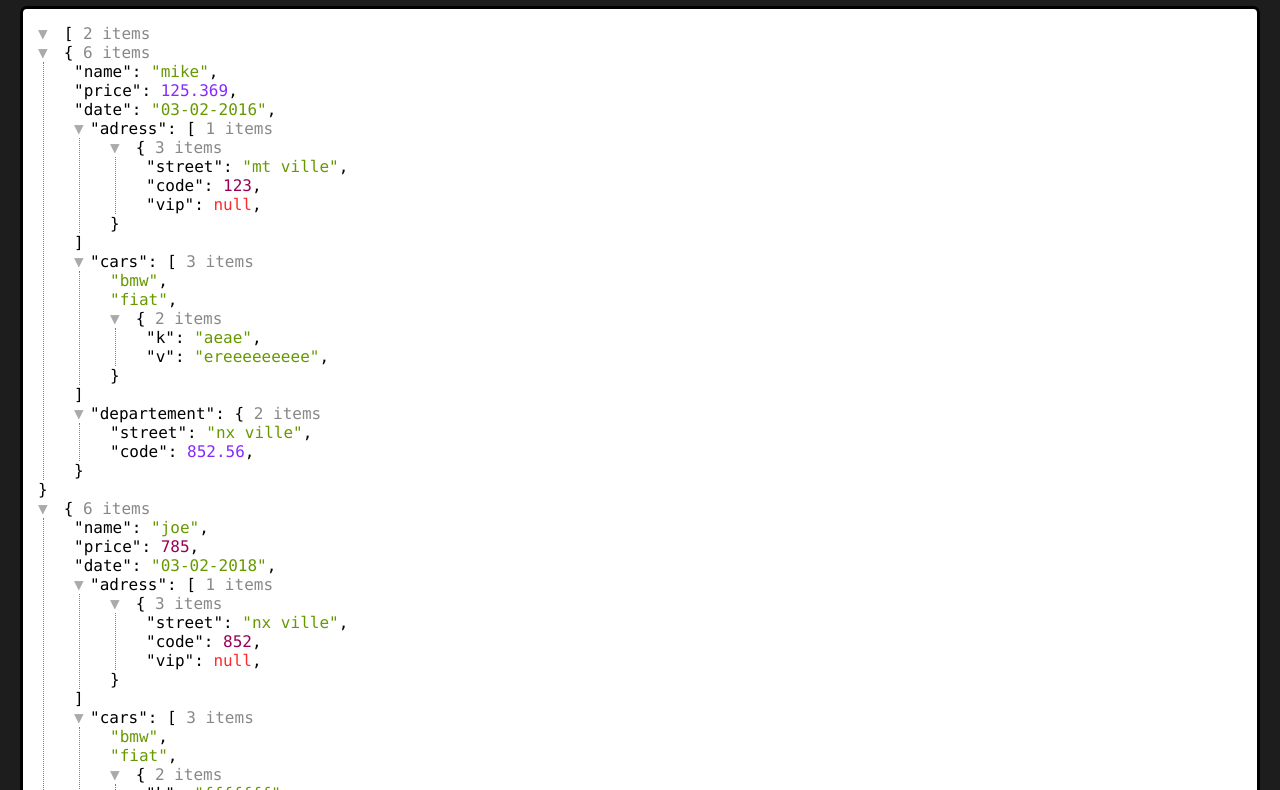
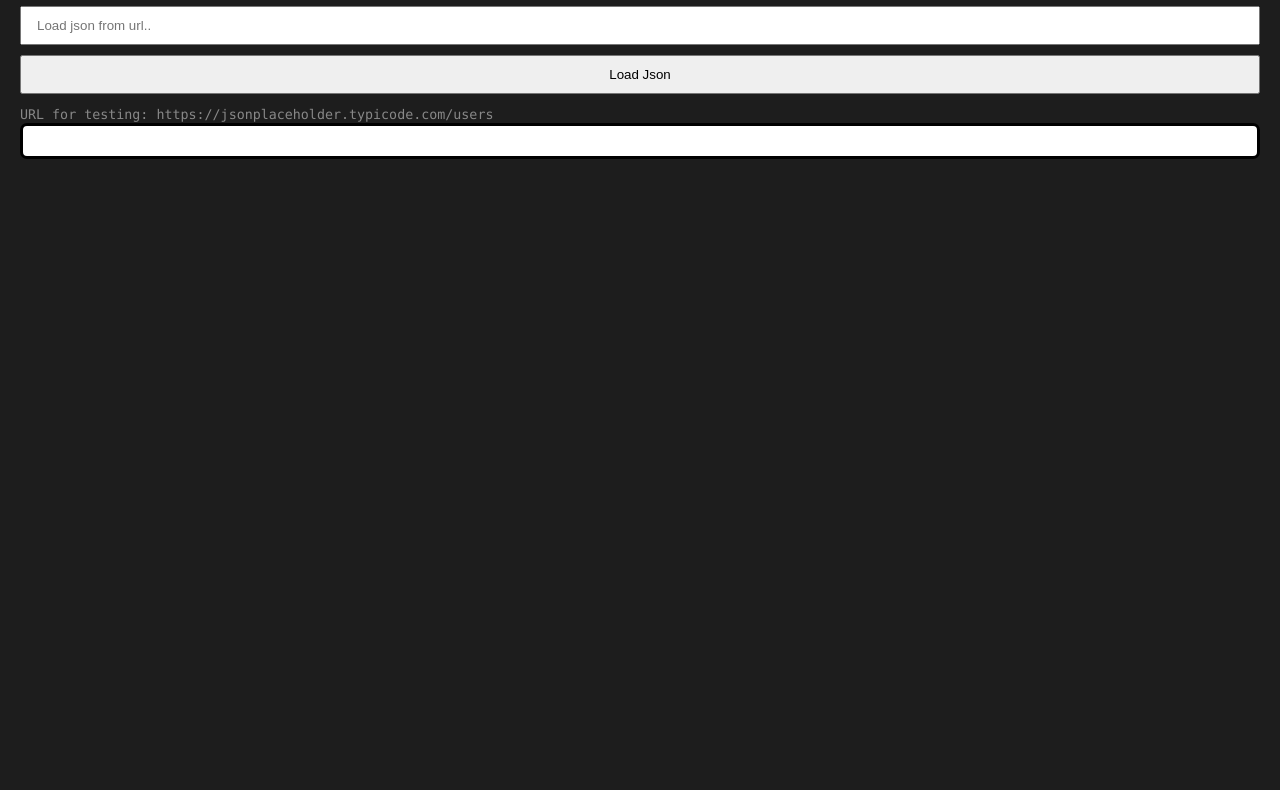
Before and after one commit to wutility/json-viewer, a website: page public/index.html in a window 1280 px wide. Shown: the part 95-885 px from the top of the page. After the commit the page ends 800 px from the top, so only its background shows below. Drawn offline with Linux system fonts and the light colour scheme; files that its build step writes are made by us from their sources; files whose address does not match are found by name.

Commit message:
update app

```diff
--- a/public/index.html
+++ b/public/index.html
@@ -5,49 +5,79 @@
   <meta charset="UTF-8">
   <meta name="viewport" content="width=device-width, initial-scale=1.0">
   <title>Document</title>
-  <link rel="stylesheet" href="../src/index.css">
+  <link rel="stylesheet" href="../build/index.css">
+  <style>
+    * {
+      box-sizing: border-box;
+    }
+
+    body {
+      background-color: #1d1d1d;
+      color: #fff;
+      font-family: Consolas, Georgia, Times, 'Times New Roman', serif;
+      margin: 0;
+      padding: 20px;
+    }
+
+    #root {
+      background-color: #fff;
+      color: #000000;
+      border: 3px solid #000000;
+      padding: 15px;
+      border-radius: 7px;
+    }
+
+    .jsv {
+      font-size: 13px;
+      font-family: consolas;
+      min-width: 100vw;
+      min-height: 100vh;
+    }
+
+    a {
+      color: #fff
+    }
+
+    .w-100 {
+      width: 100%;
+    }
+
+    .mb-10 {
+      margin-bottom: 10px !important;
+    }
+
+    input,
+    button {
+      padding: 10px 15px;
+    }
+
+    .d-flex {display: flex; justify-content: space-between; align-items: center;}
+  </style>
 </head>
 
 <body>
-  <script src="../src/jsv.js"></script>
+  <script src="../build/index.js"></script>
 
-  <h1>Ultra lightweight Json View</h1>
+  <header class="d-flex">
+    <h1>Fast and Ultra lightweight Json Viewer ~3KB</h1>
+    <a href="https://github.com/haikelfazzani/json-view">Github Link</a>
+  </header>
+
+  <input type="url" id="json-url" class="w-100 mb-10" placeholder="Load json from url.." />
+  <button id="btn-load" class="w-100 mb-10">Load Json</button>
+  <small class="txt-mute mb-10">URL for testing: https://jsonplaceholder.typicode.com/users</small>
+
   <div id="root"></div>
-  <a href="https://github.com/haikelfazzani/json-view">Github Link</a>
 
   <script>
-    let data = [
-      {
-        name: "mike",
-        price: 125.369,
-        date:'03-02-2016',
-        adress: [{ street: 'mt ville', code: 123,vip:null }],
-        cars: ['bmw', 'fiat', { k: 'aeae', v: 'ereeeeeeeee' }],
-        departement: { street: 'nx ville', code: 852.56 }
-      },
-      {
-        name: "joe",
-        price: 785.0,
-        date:'03-02-2018',
-        adress: [{ street: 'nx ville', code: 852,vip:null }],
-        cars: ['bmw', 'fiat', { k: 'fffffff', v: 'ssssssssss' }],
-        departement: { street: 'nx ville', code: 852 }
-      }
-    ];
-
-    let data1 = {
-      name: "joe doe",
-      nvc: 785.1,
-      is:true,
-      date:'03-02-2018',
-      infos:{age: 26, birthday:'dateSun, Nov 15, 2020, 03:13 PM',adress: { street: 'nx ville', code: 852 }},
-      cars: ['bmw', 'fiat', { k: 'fffffff', v: 'ssssssssss' }]
-    };
-
-    // data = JSON.stringify(data)
-    // data = JSON.parse(data)
-
-    document.getElementById('root').appendChild(jsonView(data))
+    document.getElementById('btn-load').addEventListener('click', (e) => {
+      let url = document.getElementById('json-url').value || 'https://jsonplaceholder.typicode.com/users'
+      fetch(url)
+        .then(response => response.json())
+        .then(json => {
+          document.getElementById('root').appendChild(jsvView(json))
+        });
+    });
   </script>
 </body>
 
--- a/src/index.css
+++ b/src/index.css
@@ -1,62 +1,83 @@
-body {
-  background-color: #1d1d1d;
-  color:#fff;
-  font-family: Consolas, Georgia, Times, 'Times New Roman', serif;
-  margin:0; padding: 20px;}
-
-  #root {
-    background-color: #fff;
-    color: #000000;
-    border: 3px solid #000000;
-    padding:15px;
-    border-radius: 7px;
-  }
+* {
+  box-sizing: border-box;
+}
 
 .jsv {
-
   font-size: 13px;
   font-family: consolas;
-  min-width: 100vw;
-  min-height: 100vh;
 }
 
-svg {vertical-align: top; color: rgb(104, 104, 104); height: 1em; width: 1em; padding-left: 2px;}
+svg {
+  vertical-align: top;
+  color: rgb(104, 104, 104);
+  height: 1em;
+  width: 1em;
+  padding-left: 2px;
+}
 
-.pl-30 {padding-left: 30px;}
+.pl-30 {
+  padding-left: 30px;
+}
 
-.txt-string {color: #690;}
-.txt-number {color: #905;}
-.txt-float {color: rgb(133, 41, 255);}
-.txt-boolean,.txt-object {color: rgb(255, 41, 41);}
-.txt-mute {color: #888888; }
+.txt-string {
+  color: #690;
+}
 
+.txt-number,
+.txt-float {
+  color: #905;
+}
+
+.txt-boolean,
+.txt-object {
+  color: rgb(255, 41, 41);
+}
+
+.txt-mute {
+  color: #888888;
+}
 
 
 ul {
   list-style: none;
   padding: 0 0 0 30px;
   margin-left: 5px;
-  border-left: 1px dotted rgb(78, 125, 255);  }
+  border-left: 1px dotted rgb(78, 125, 255);
+}
 
-.jsv-top-parent {border:0}
+.jsv-top-parent {
+  border: 0
+}
 
-.jsv-fold {cursor: pointer;  }
+.jsv-fold {
+  cursor: pointer;
+}
 
 .jsv-fold:before {
-  color: #aaa;
-  content: "\25BC";
+  color: #000000;
+  content: "\2BC6";
   /* position: absolute; */
   display: inline-block;
-   width: 1em;
+  width: 1em;
   /*left: 0px; */
 }
 
-.jsv-fold.open-close:before {
-  content: "\25B6";
+.open-close:before {
+  content: "\2BC8";
 }
 
-.p-0 {padding:0}
-.m-0 {margin:0}
-.mr-5 {margin-right: 5px;}
+.p-0 {
+  padding: 0
+}
 
-.border-left {border-left: 1px dotted  rgb(78, 125, 255);}
+.m-0 {
+  margin: 0
+}
+
+.mr-10 {
+  margin-right: 10px;
+}
+
+.border-left {
+  border-left: 1px dotted rgb(78, 125, 255);
+}
--- a/src/index.js
+++ b/src/index.js
@@ -1,4 +1,4 @@
-import {jsonView} from './jsv';
+import jsonView from './jsvView';
 import './index.css';
 
 export default jsonView;
--- a/src/jsv.js
+++ b/src/jsvView.js
@@ -1,41 +1,41 @@
-function jsonView (data) {
-  console.time()
+export default function jsonView (data) {
   let rootElement = document.createElement('ul');
-  rootElement.classList.add('jsv-top-parent', 'p-0', 'm-0')
+  rootElement.classList.add('jsv-top-parent', 'p-0', 'm-0');
 
   if (Array.isArray(data)) {
+    const ul = document.createElement('ul');
     data.forEach(obj => {
-      render(rootElement, obj, null);
+      render(ul, obj, null);
     });
 
-    rootElement.prepend(createSpanFold('[', null, null, rootElement.children.length));
+    rootElement.prepend(createSpanFold('[', null, null, ul.children.length));
+    rootElement.appendChild(ul);
     rootElement.appendChild(createSpanFold(null, ']', null));
   }
   else {
     render(rootElement, data, null);
   }
 
-  let isChildrenCollapsed = false;
   rootElement.addEventListener('click', (e) => {
 
     let target = e.target, parentTarget = target.parentNode;
 
-    if (parentTarget.classList.contains('jsv-top-parent')
-      || (parentTarget.nodeName === 'LI' && target.classList.contains('jsv-fold'))) {
+    if (parentTarget.nodeName === 'LI' && target.classList.contains('jsv-fold')) {
+
+      let isClosed = target.classList.contains('open-close');
 
       [...parentTarget.children].forEach(c => {
         if (!c.classList.contains('jsv-fold') && !c.classList.contains('jsv-fold-end')) {
-          c.style.display = isChildrenCollapsed ? 'block' : 'none';
+          c.style.display = isClosed ? 'block' : 'none';
         }
       });
 
       target.classList.toggle('open-close');
-      parentTarget.style.display = isChildrenCollapsed ? 'block' : 'flex';
-      isChildrenCollapsed = !isChildrenCollapsed;
+      parentTarget.style.display = isClosed ? 'block' : 'flex';
     }
   }, false);
 
-  return rootElement
+  return rootElement;
 }
 
 function render (rootElement, obj, parentKey) {
@@ -103,7 +103,7 @@ function createListItems (parentElement, value, key) {
         : `<span class="txt-${typeValue}">${value}</span>,`;
     }
 
-    parentElement.appendChild(li)
+    parentElement.appendChild(li);
   }
 }
 
@@ -121,8 +121,8 @@ function createSpanFold (startDelimiter, endDelimiter, key, itemsLen = 0) {
   if (startDelimiter) {
     span.classList.add('jsv-fold');
     span.innerHTML = key
-      ? `"${key}": ${startDelimiter} <span class="txt-mute mr-5">${itemsLen} items</span>`
-      : ` ${startDelimiter} <span class="txt-mute mr-5">${itemsLen} items</span>`;
+      ? `"${key}": ${startDelimiter} <span class="txt-mute mr-10">${itemsLen} items</span>`
+      : ` ${startDelimiter} <span class="txt-mute mr-10">${itemsLen} items</span>`;
   }
   else {
     span.classList.add('jsv-fold-end');
```
